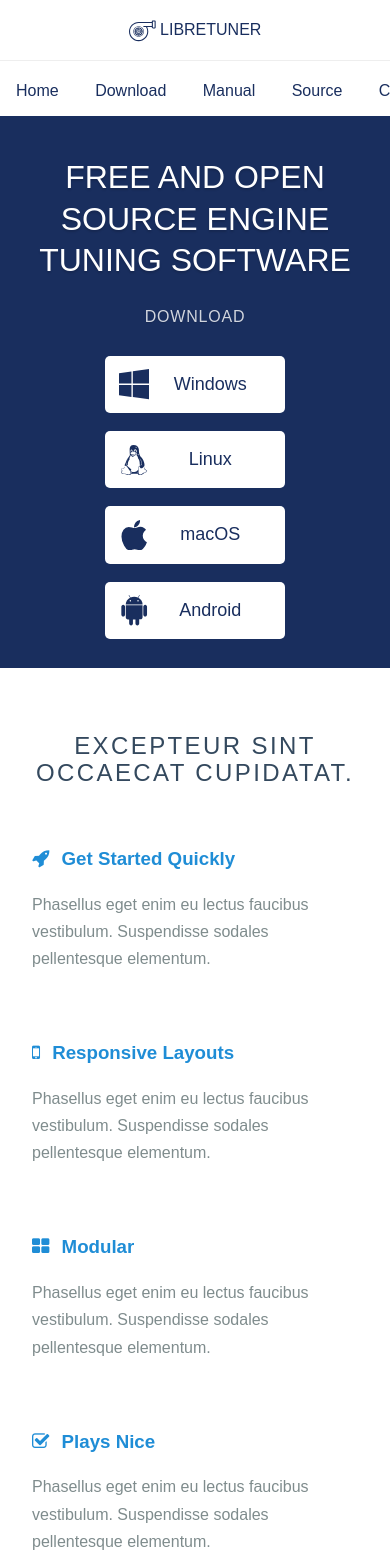
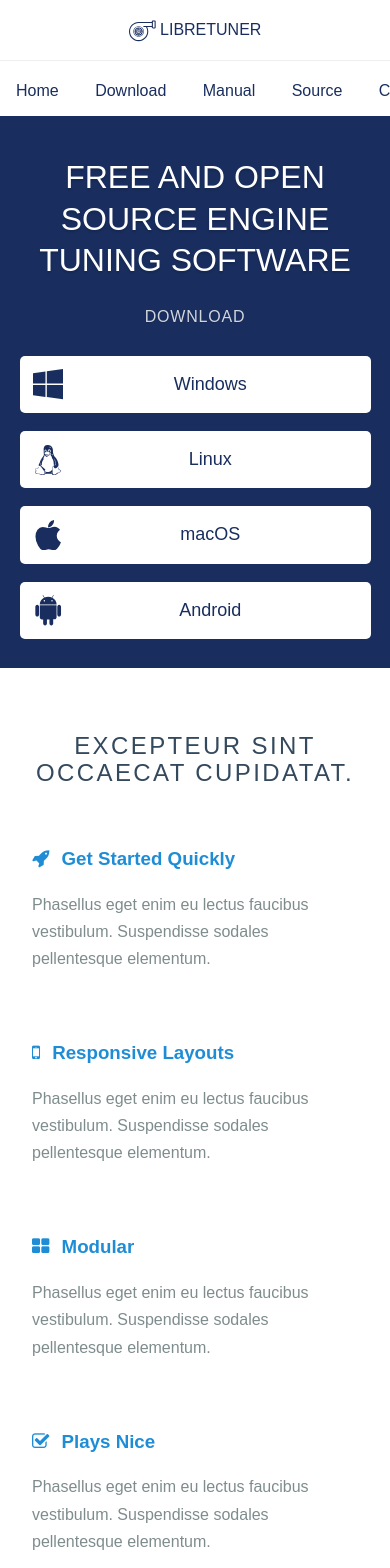
Before and after one commit to LibreTuner/Web, a Jekyll site: the page built from index.html, in a window 390 px wide. Shown: the top 1568 px of the page. Built offline with Jekyll 4.4.1, drawn with Linux system fonts in a browser that asks for light colours; nearby versions of some CDN libraries; the list of posts is cut into pages by our own code.

Commit message:
Increased download button width on mobile

```diff
--- a/_includes/_css/style.css
+++ b/_includes/_css/style.css
@@ -378,6 +378,11 @@
         height: auto;
     }
 
+    a.downloadbutton {
+        width: 100%;
+        margin: 0.500em 0;
+    }
+
     .splash-head {
         font-size: 200%;
         padding: 0;
```
